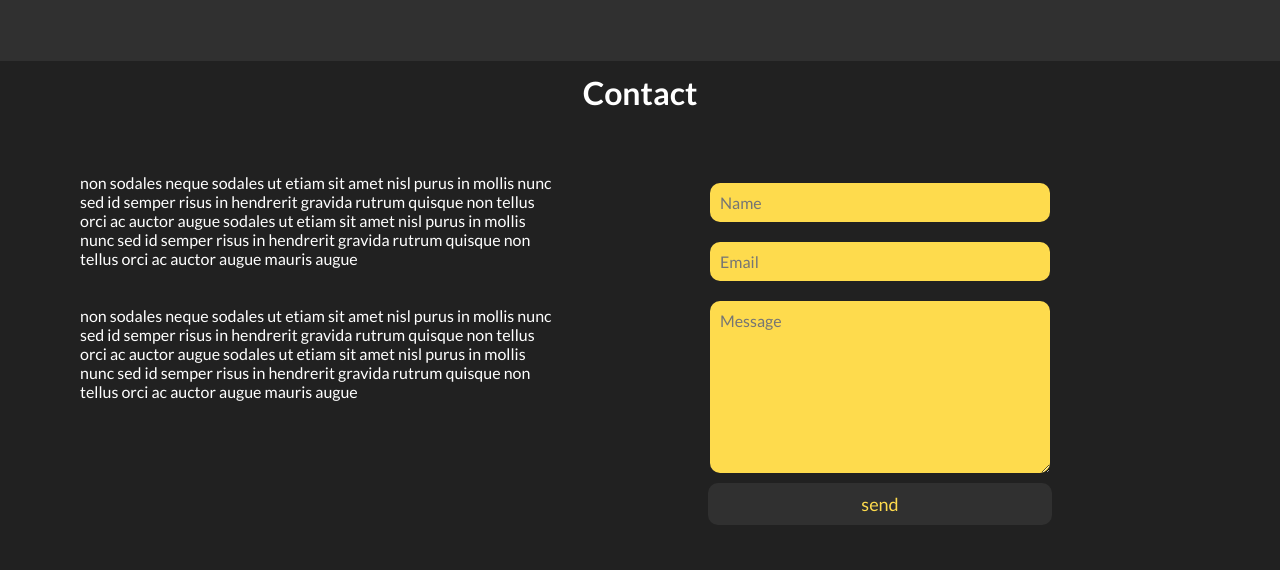
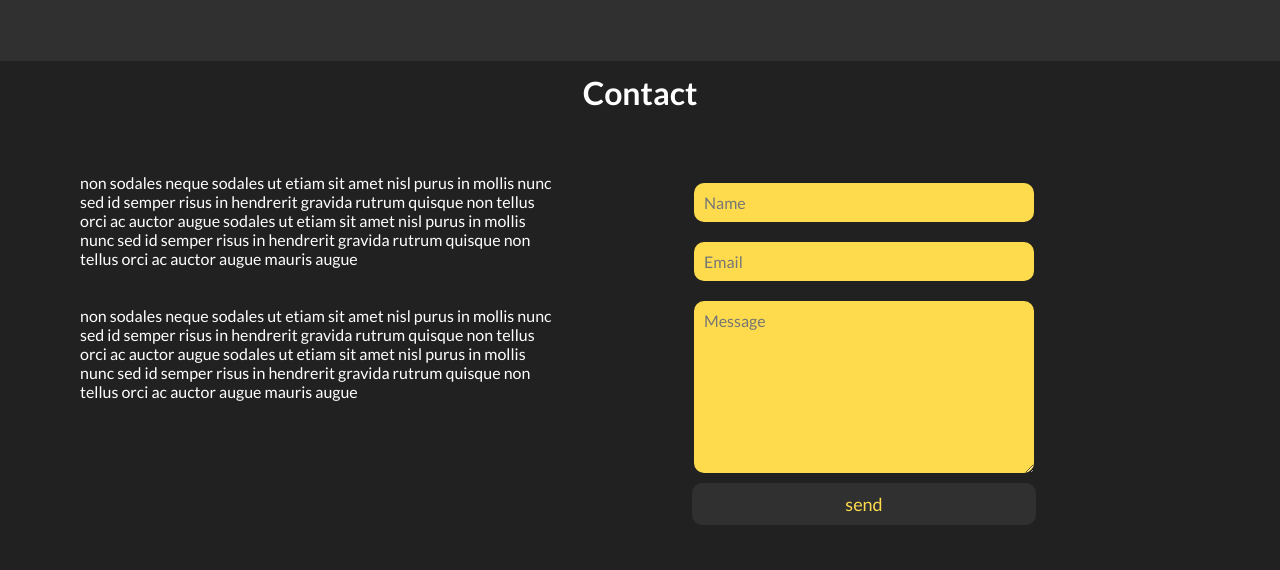
Before and after one commit to NadeeraBinoli/Aden-Waller, a plain HTML site: page index.html in a window 1280 px wide. Shown: the part 2315-2885 px from the top of the page. Drawn offline with Linux system fonts and the light colour scheme.

Commit message:
Update style.css
Change contact section flex grid-gap

```diff
--- a/style.css
+++ b/style.css
@@ -292,7 +292,7 @@ article.main-Sec-article {
   display: flex;
   flex-wrap: wrap;
   flex-direction: row;
-  grid-gap: 2rem;
+  grid-gap: 1rem;
 }
 
 #contact article {
```
